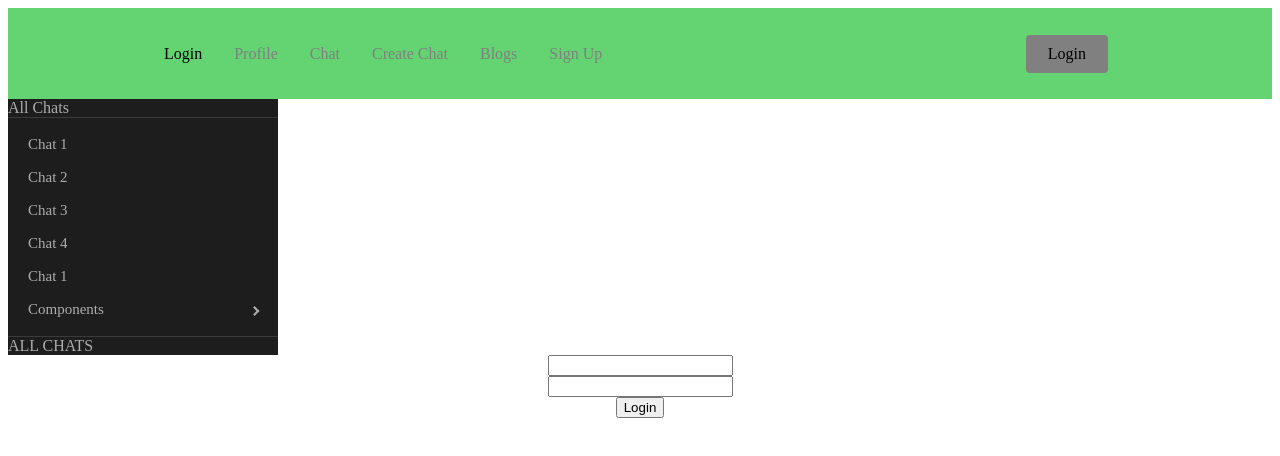
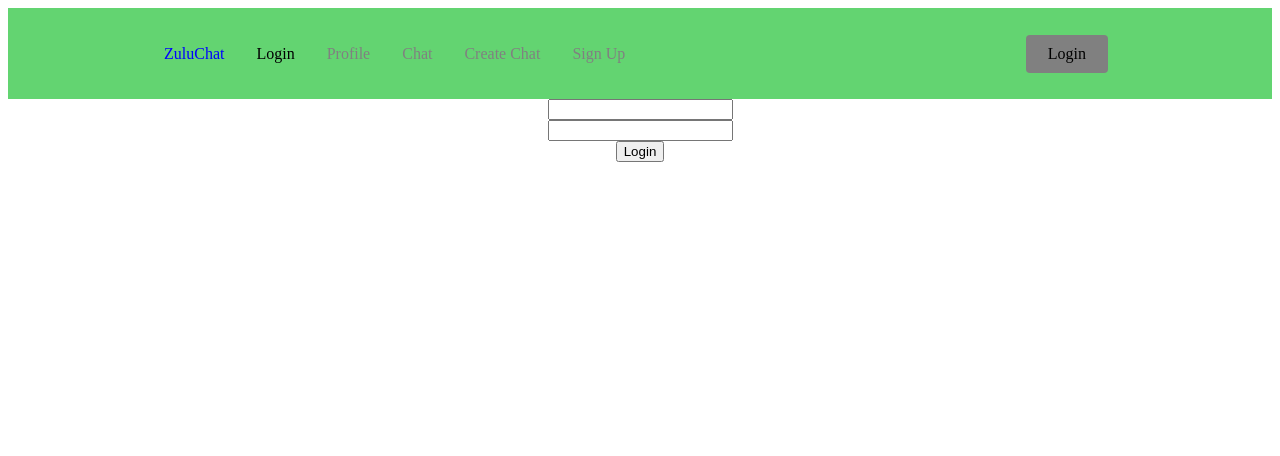
Before and after one commit to Nirmit22/Secure-Chat-App-Frontend, a React (Create React App) app: page /login in a window 1280 px wide. Shown: the top 456 px of the page. Built offline with nearby package versions, Linux system fonts and the light colour scheme.

Commit message:
fixed show chat

```diff
--- a/src/App.js
+++ b/src/App.js
@@ -9,17 +9,26 @@ import Sidebar from "./components/Sidebar";
 import Chat from "./components/Chat";
 import Signup from "./components/Signup";
 import CreateChat from "./components/CreateChat";
+import Home from "./components/Home";
 
 function App() {
 
   // const [messages, setMessages] = useState([]);
   const [token, setToken] = useState(undefined)
-  const [chatid, setChatid] = useState(1)
+  //const [chatid, setChatid] = useState('1')
+  const [email, setEmail] = useState('')
 
   const getToken = (res)=>{
     setToken(res);
     console.log(token)
   }
+
+  const getEmail = (res)=>{
+    setEmail(res);
+    console.log(email)
+  }
+
+
 
   // useEffect(()=>{
   //   const getMessages = async() => {
@@ -69,12 +78,13 @@ function App() {
   return (
     <Router>
       <Navbar/>
-      <Sidebar setChatid = {setChatid}/>
+      {/* <Sidebar setChatid = {setChatid} token = {token}/> */}
       <Routes>
-      <Route path='/login' element={<Login getToken = {getToken}/>}/>
+      <Route path='/login' element={<Login getToken = {getToken} getEmail={getEmail}/>}/>
       <Route path='/sign-up' element ={<Signup/>}/>
-      <Route path='/chat' element={<Chat token = {token} chatid = {chatid}/>}/>
+      <Route path='/chat' element={<Chat token = {token} email = {email}/>}/>
       <Route path='/createchat' element={<CreateChat token ={token}/>}/>
+      <Route path='/' element={<Home/>}/>
       </Routes>
 
     </Router>
--- a/src/components/Chat.js
+++ b/src/components/Chat.js
@@ -2,21 +2,30 @@ import React from 'react'
 import { useState, useEffect } from "react";
 import Allmessages from "./Allmessages";
 import MessageInput from "./MessageInput";
+import Sidebar from "./Sidebar";
 import './Chat.css';
 
 
 
-const Chat = ({token, chatid}) => {
+const Chat = ({token, email}) => {
 
-    console.log(`The token here is ${token}`)
+  //console.log(`The token here is ${token}`)
 
   const [messages, setMessages] = useState([]);
+  const [chatid, setChatid] = useState('1')
+  //setChatid('489a6e7c-32b4-41b7-b990-ef33aebb1bd7')
+
+
 
   useEffect(()=>{
     const getMessages = async() => {
+
+      console.log(chatid, "haha")
       const messagesFromServer = await fetchMessages()
       setMessages(messagesFromServer)
     }
+
+    console.log("bwaha",chatid)
     getMessages()
 
     const interval=setInterval(()=>{
@@ -24,9 +33,9 @@ const Chat = ({token, chatid}) => {
      },1000)
 
       return()=>clearInterval(interval)
-  },[])
+  },[chatid])
 
-  console.log(process.env.REACT_APP_SERVER)
+  //console.log(process.env.REACT_APP_SERVER)
   const fetchMessages = async () =>{
     const res = await fetch(`${process.env.REACT_APP_SERVER}/chat`,{
       method: 'POST',
@@ -34,22 +43,24 @@ const Chat = ({token, chatid}) => {
         'Content-type': 'application/json',
         'Authorization' : `Bearer ${token}`
     },
-    body: JSON.stringify({chatid : chatid})
+    body: JSON.stringify({"chatid" : chatid})
     })
     //console.log(res);
     const data = await res.json()
     //console.log(data);
+    console.log(chatid)
+    //console.log(data);
 
-    //console.log(data);
+    setMessages(data)
     return data;
   }
-
+  console.log(chatid)
   const addMessage = async(obj) => {
 
         const finmessage = {
 
-        chatid : 1 ,
-        userid : obj.name ,
+        chatid : chatid ,
+        userid : email ,
         message : obj.text
         }
 
@@ -70,11 +81,13 @@ const Chat = ({token, chatid}) => {
   return (
     <div>
        <div>
-        <h1>Secure Chat Application</h1>
+        {/* <h1>Secure Chat Application</h1> */}
         {/* <Chatbox name='Nirmit' message='Hello' /> */}
         {/* <Login></Login> */}
+       <Sidebar setChatid = {setChatid} token = {token}/>
         <MessageInput onAdd={addMessage}></MessageInput>
         <Allmessages messages={messages}></Allmessages>
+        {/* <button onClick={fetchMessages}>Fetch</button> */}
         {/* <Rerender fetchMessages={fetchMessages} messages={messages} setMessages={setMessages}></Rerender> */}
       </div>
     </div>
--- /dev/null
+++ b/src/components/Home.js
@@ -0,0 +1,11 @@
+import React from 'react'
+
+const Home = () => {
+  return (
+    <div>
+      <h1>Welcome To ZuluChat</h1>
+    </div>
+  )
+}
+
+export default Home
--- a/src/components/Login.js
+++ b/src/components/Login.js
@@ -1,6 +1,6 @@
 import React, { useState } from 'react'
 
-const Login = ({getToken}) => {
+const Login = ({getToken, getEmail}) => {
     const [email, setEmail] = useState("")
     const [password, setPassword] = useState("")
 
@@ -43,6 +43,7 @@ const Login = ({getToken}) => {
       {
         alert ('Login Successful');
         getToken(token.token)
+        getEmail(obj.email)
       }
 
       return
--- a/src/components/MessageInput.js
+++ b/src/components/MessageInput.js
@@ -2,29 +2,29 @@ import { useState } from "react"
 
 const MessageInput = ({onAdd}) => {
   const [text, setText] = useState('')
-  const [name, setName] = useState('')
+  //const [name, setName] = useState('')
   const OnSubmit = (e)=>{
     e.preventDefault();
-    if(!name)
-    {
-      alert('Please enter name')
-      return
-    }
+    // if(!name)
+    // {
+    //   alert('Please enter name')
+    //   return
+    // }
     if(!text)
     {
       alert('Empty messages cannot be sent')
       return
     }
 
-    onAdd({name,text})
+    onAdd({text})
     setText('')
   }
 
   return (
     <div>
         <form onSubmit={OnSubmit}>
-              Name: <br></br>
-            <input type='text' value={name} label = 'Name' onChange={(e)=>setName(e.target.value)}></input> <br></br>
+              {/* Name: <br></br>
+            <input type='text' value={name} label = 'Name' onChange={(e)=>setName(e.target.value)}></input> <br></br> */}
               Message: <br></br>
             <input type='text' value={text} label = 'Message' onChange={(e)=>setText(e.target.value)}></input>
             <input type='submit' value='Send'></input> <br></br> <br></br>
--- a/src/components/Navbar.js
+++ b/src/components/Navbar.js
@@ -15,6 +15,12 @@ const Navbar = () => {
         <Bars />
 
         <NavMenu>
+        <NavLink to='/' activeStyle >
+          <font color="Blue">
+            ZuluChat
+
+          </font>
+          </NavLink>
           <NavLink to='/login' activeStyle>
             Login
           </NavLink>
@@ -26,9 +32,6 @@ const Navbar = () => {
           </NavLink>
           <NavLink to='/createchat' activeStyle>
             Create Chat
-          </NavLink>
-          <NavLink to='/blogs' activeStyle>
-            Blogs
           </NavLink>
           <NavLink to='/sign-up' activeStyle>
             Sign Up
--- a/src/components/Sidebar.js
+++ b/src/components/Sidebar.js
@@ -1,10 +1,31 @@
-import React from 'react'
+import React, { useState } from 'react'
 import { ProSidebar, Menu, MenuItem, SubMenu, SidebarHeader, SidebarFooter } from 'react-pro-sidebar';
 import 'react-pro-sidebar/dist/css/styles.css';
 
-const Sidebar = ({setChatid , chats}) => {
+const Sidebar = ({setChatid , token}) => {
 
-    chats = [1,2,3,4]
+  const [chats, setChats] = useState([])
+
+  const getChats = async() =>{
+    const res = await fetch(`${process.env.REACT_APP_SERVER}/userchats`,{
+        method: 'GET',
+        headers:{
+            'Content-type': 'application/json',
+            'Authorization' : `Bearer ${token}`
+        }
+    })
+  // const setChat = async()=>{
+  //   setChatid
+  // }
+    //alert("Signup Successful")
+    const response = await res.json()
+    console.log(response);
+    setChats(response)
+
+    return
+}
+  //getChats()
+    // chats = [1,2,3,4]
   return (
     <ProSidebar>
         <SidebarHeader>
@@ -12,17 +33,17 @@ const Sidebar = ({setChatid , chats}) => {
         </SidebarHeader>
         <Menu iconShape="square">
         {chats.map( (m) => (
-          <MenuItem >Chat {m}</MenuItem>
+          <MenuItem onClick = {async()=>{
+            setChatid(m.chatid)
+            console.log(m.chatid)
+          }}>{m.chatname}</MenuItem>
         ))
         }
-        <MenuItem >Chat 1</MenuItem>
-        <SubMenu title="Components">
-        <MenuItem>Component 1</MenuItem>
-        <MenuItem>Component 2</MenuItem>
-        </SubMenu>
+        <MenuItem ><button onClick={getChats}>Get Chats</button></MenuItem>
+
         </Menu>
         <SidebarFooter>
-            ALL CHATS
+            All Chats
     {/**
      *  You can add a footer for the sidebar ex: copyright
      */}
```
